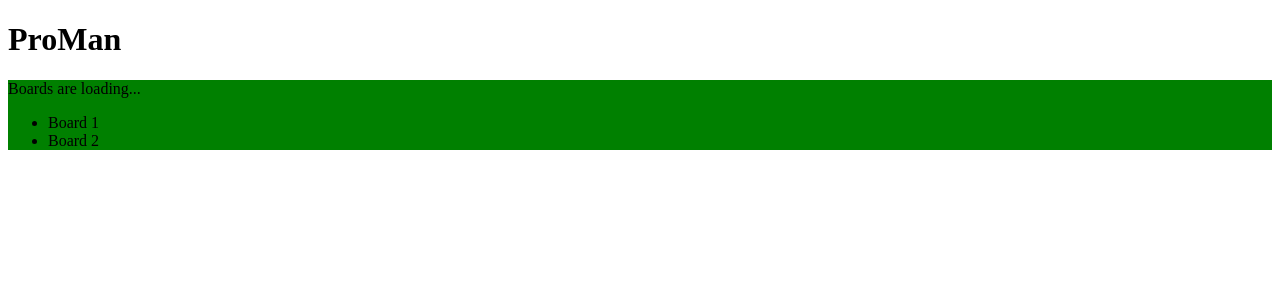
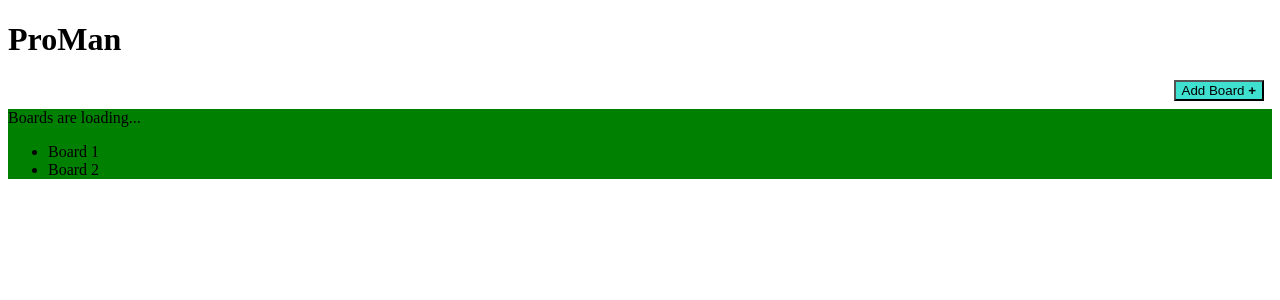
Before and after one commit to blippard/proman, a Flask app: page / in a window 1280 px wide. Shown: the top 300 px of the page. Run offline with Flask 2, Linux system fonts and the light colour scheme; parts of the project's set-up code (start-up, migrations or seed data) failed here and were passed over.

Commit message:
Update index.html (with button) and main CSS (with classes)
Boards are in a board-container (flex column), the add board button in a
top-btn-container (flex row-reverse). Also used a relative unit of
measure (the 'rem').

```diff
--- a/static/css/main.css
+++ b/static/css/main.css
@@ -1,3 +1,25 @@
 #boards {
     background-color: green;
 }
+
+.board-container {
+    display: flex;
+    flex-direction: column;
+}
+
+.board {
+    background-color: coral;
+    min-height: 12rem;  /* rem = relative em-dashes (makes em-dashes big for readability) */
+    height: max-content;
+    margin: 0.5rem;
+}
+
+.top-btn-container {
+    display: flex;
+    flex-direction: row-reverse;
+    margin: 0.5rem;
+}
+
+.add-board-btn {
+    background-color: turquoise;
+}
--- a/templates/index.html
+++ b/templates/index.html
@@ -16,6 +16,9 @@
     </head>
     <body>
         <h1>ProMan</h1>
+        <div class="top-btn-container">
+            <button type="button" class="add-board-btn">Add Board <strong>+</strong></button>
+        </div>
         <div id="boards">Boards are loading...</div>
     </body>
 </html>
```
